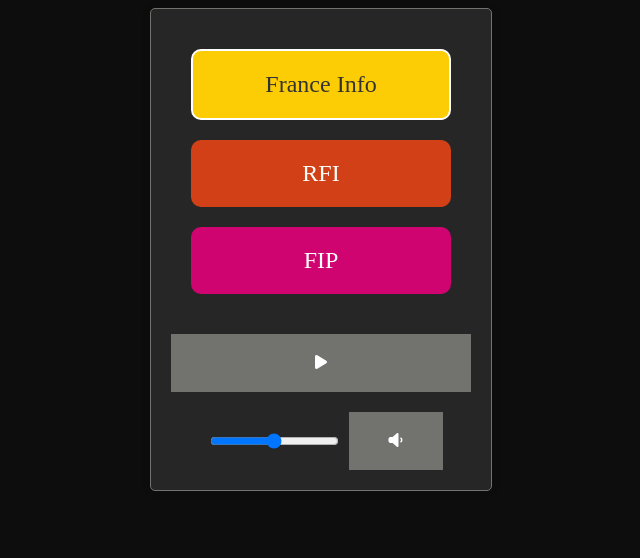
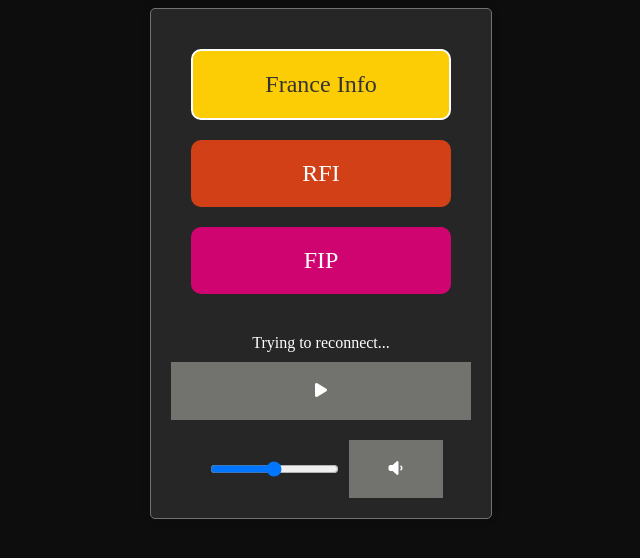
Before and after one commit to araffin/radio-stream, a plain HTML site: page index.html in a window 1280 px wide. Shown: the whole page, without its empty margins (319-959 px from the left). Drawn offline with Linux system fonts and the light colour scheme.

Commit message:
Add reconnect helper

```diff
--- a/css/style.css
+++ b/css/style.css
@@ -1,13 +1,13 @@
 body {
-    background-color: #0D0D0D;
+    background-color: #0d0d0d;
     color: #fff;
 }
 
 :root {
-    --grey: #72736E;
-    --light-grey: #A5A69C;
-    --dark-grey: #0D0D0D;
-    --white: #D9D7CC;
+    --grey: #72736e;
+    --light-grey: #a5a69c;
+    --dark-grey: #0d0d0d;
+    --white: #d9d7cc;
     --dark: #262626;
     --other-dark: #333;
     --active: #fff;
@@ -109,22 +109,30 @@ input[type="radio"]:checked + .radio-button {
 
 .france-info {
     background-color: #fccc04 !important;
-    color: var(--other-dark)
+    color: var(--other-dark);
 }
 .france-info:hover {
-    background-color: #E8BB05 !important;
+    background-color: #e8bb05 !important;
 }
 
 .rfi {
-    background-color: #D14016 !important;
+    background-color: #d14016 !important;
 }
 .rfi:hover {
-    background-color: #D12519 !important;
+    background-color: #d12519 !important;
 }
 
 .fip {
-    background-color: #CF0470 !important;
+    background-color: #cf0470 !important;
 }
 .fip:hover {
-    background-color: #BA0465 !important;
+    background-color: #ba0465 !important;
 }
+
+#msg {
+    margin-bottom: 10px;
+}
+
+.hidden {
+    display: none;
+}
--- a/index.html
+++ b/index.html
@@ -27,6 +27,10 @@
 
         <audio id="radio-stream" class="visually-hidden"></audio>
         <div class="player-controls">
+            <div id="msg" class="hidden">
+                Trying to reconnect...
+            </div>
+
             <button name="play-pause" class="button play-pause-button" aria-label="Play/pause">
                 <i class="fas fa-play" aria-hidden="true"></i>
             </button>
--- a/js/script.js
+++ b/js/script.js
@@ -6,6 +6,7 @@ document.addEventListener("DOMContentLoaded", () => {
   const volumeButton = document.querySelector('[name="mute"]');
   const volumeButtonIcon = volumeButton.querySelector("i.fas");
   const currentlyPlaying = document.getElementById("current-song");
+  const msg = document.getElementById("msg");
 
   const radioButtons = document.querySelectorAll('input[type="radio"]');
 
@@ -13,9 +14,10 @@ document.addEventListener("DOMContentLoaded", () => {
   // https://github.com/angelodlfrtr/radiotray
   // Define the radio station streams
   const radioStreams = {
-    "france-info": "https://icecast.radiofrance.fr/franceinfo-hifi.aac?id=radiofrance",
-    "fip": "https://icecast.radiofrance.fr/fip-hifi.aac?id=radiofrance",
-    "rfi": "https://rfimonde64k.ice.infomaniak.ch/rfimonde-64.mp3",
+    "france-info":
+      "https://icecast.radiofrance.fr/franceinfo-hifi.aac?id=radiofrance",
+    fip: "https://icecast.radiofrance.fr/fip-hifi.aac?id=radiofrance",
+    rfi: "https://rfimonde64k.ice.infomaniak.ch/rfimonde-64.mp3",
     // 'france-culture': 'https://icecast.radiofrance.fr/franceculture-hifi.aac?id=radiofrance3'
   };
 
@@ -61,7 +63,6 @@ document.addEventListener("DOMContentLoaded", () => {
         'input[type="radio"]:checked',
       );
       document.title = `${selectedRadioButton.labels[0].innerText} - Radio Player`;
-
     }
   });
 
@@ -95,6 +96,24 @@ document.addEventListener("DOMContentLoaded", () => {
     }
   }
 
+  const reconnectStream = () => {
+    reconnectInterval = setInterval(() => {
+      if (audio.paused || audio.error) {
+        audio.play().catch(() => {
+          // If play fails again, keep trying
+        });
+      } else {
+        msg.classList.add("hidden");
+        clearInterval(reconnectInterval);
+      }
+    }, 2000); // Try to reconnect every 5 seconds
+  };
+
+  audio.addEventListener("error", () => {
+    msg.classList.remove("hidden");
+    reconnectStream();
+  });
+
   // Fetch currently playing song information (if available)
   // This example assumes a simple JSON endpoint
   // function fetchCurrentlyPlaying() {
```
